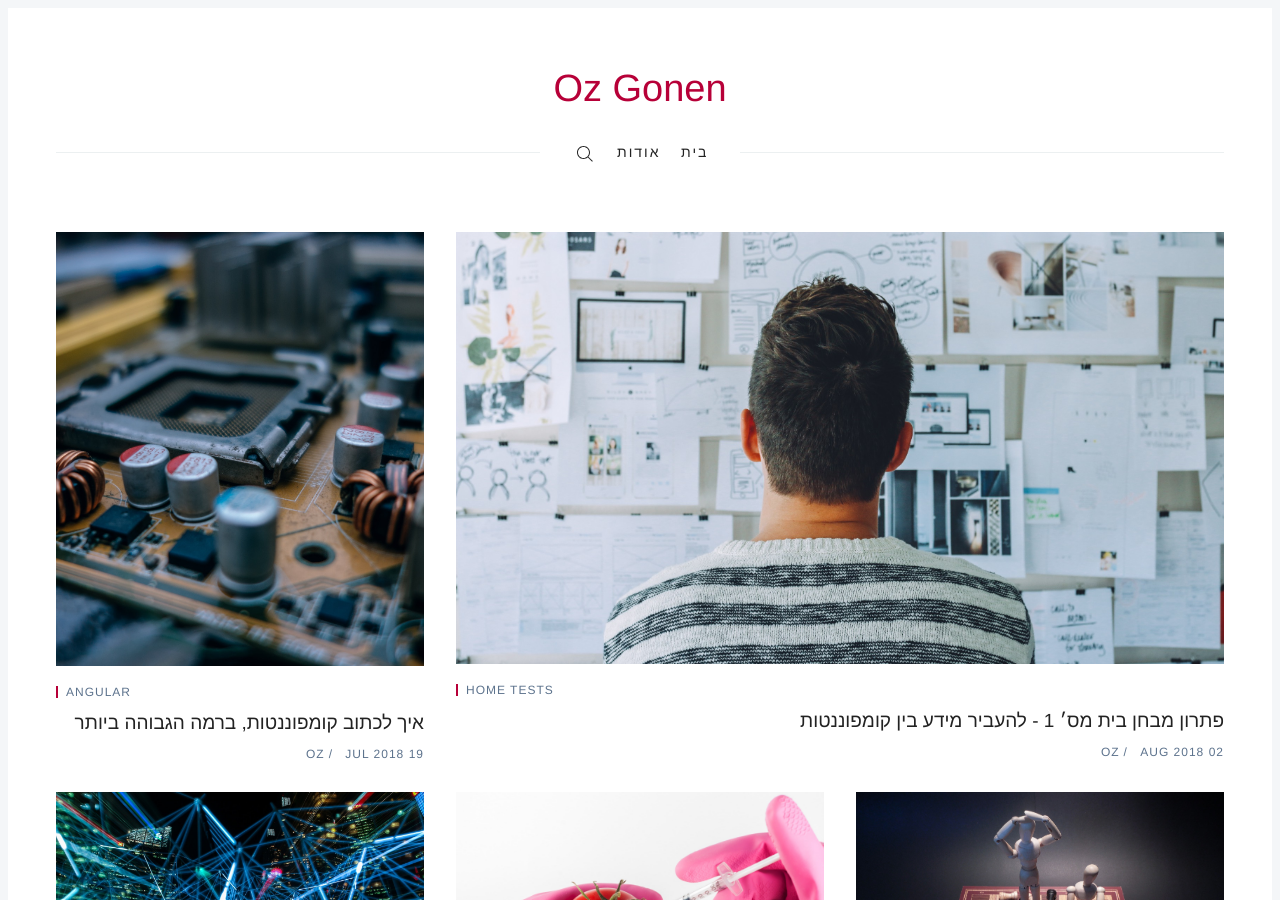
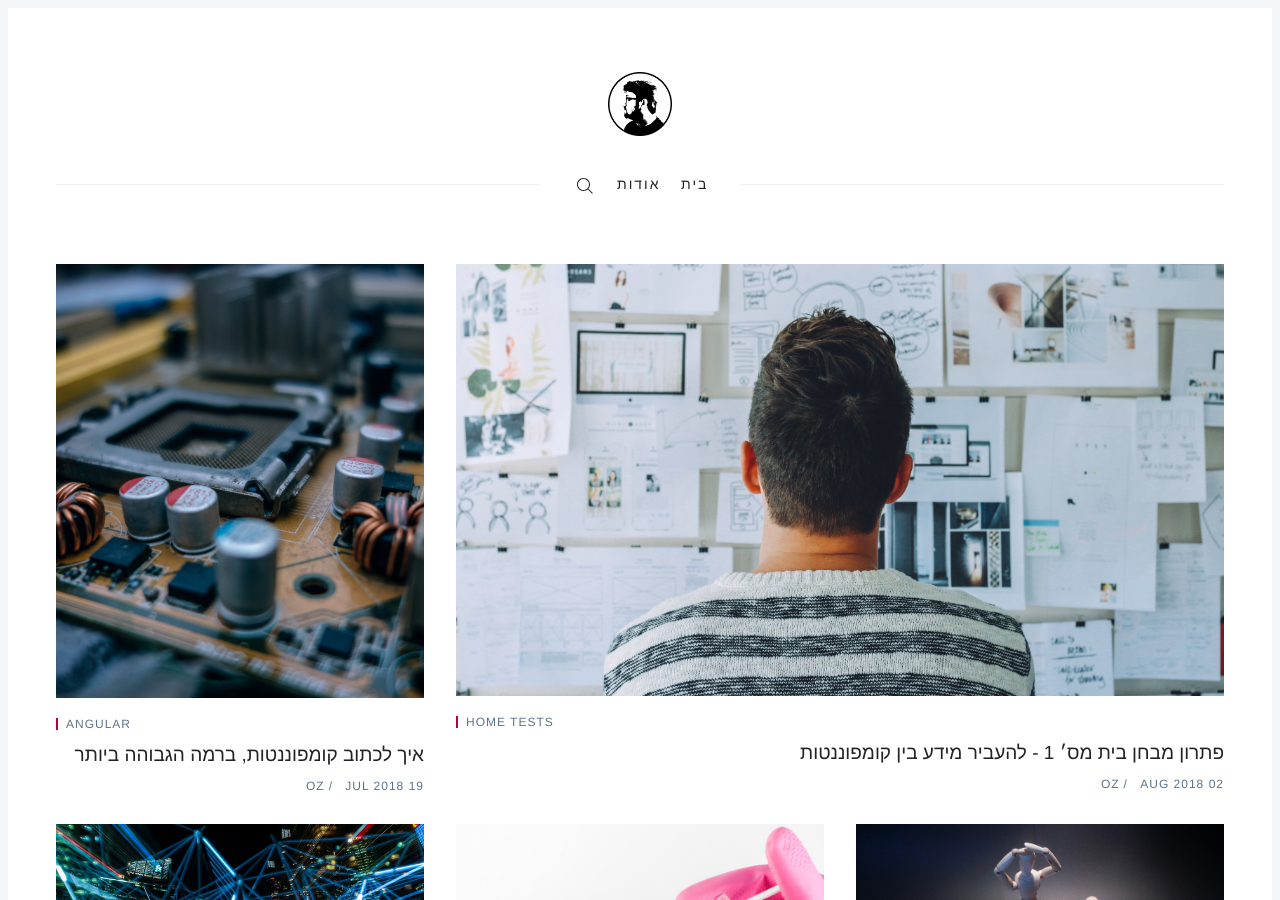
Before and after one commit to ozgonen/ozgonen.github.io, a Jekyll site: the page built from index.html, in a window 1280 px wide and 900 px high. Built offline with Jekyll 4.4.1, drawn with Linux system fonts in a browser that asks for light colours; some web fonts are replaced; the list of posts is cut into pages by our own code.

Commit message:
added logo

```diff
--- a/_config.yml
+++ b/_config.yml
@@ -1,6 +1,6 @@
 # Site settings
 title:              Oz Gonen
-logo:               # Logo image URL
+logo:               http://www.ozgonen.co.il/images/logo.jpg
 description:        Thoughts, Stories and Ideas
 baseurl:            '' # The subpath of your site, e.g. /blog
 url:                'http://www.ozgonen.co.il' # The base hostname & protocol for your site
```
Also changed, not shown: images/logo.jpg (added).
